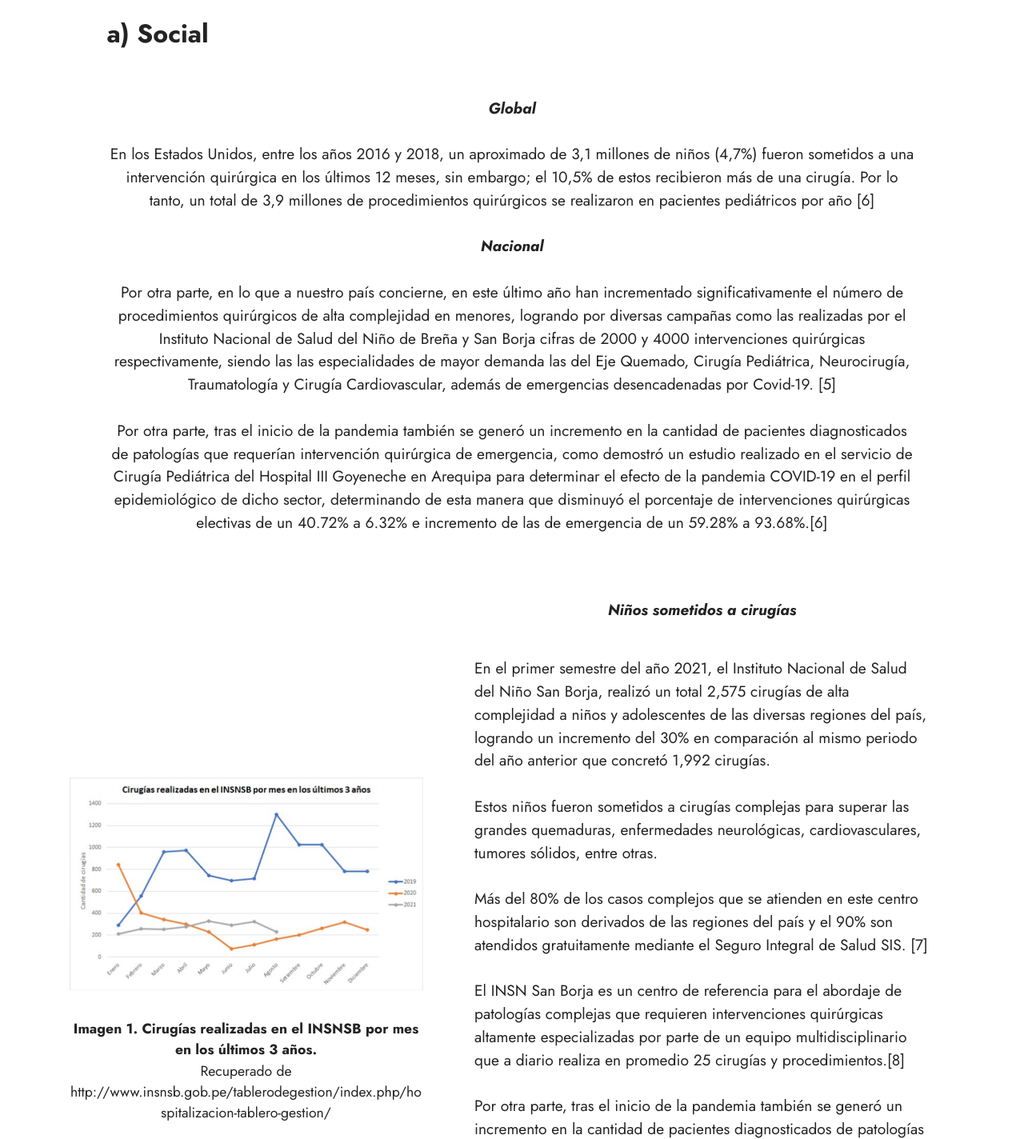
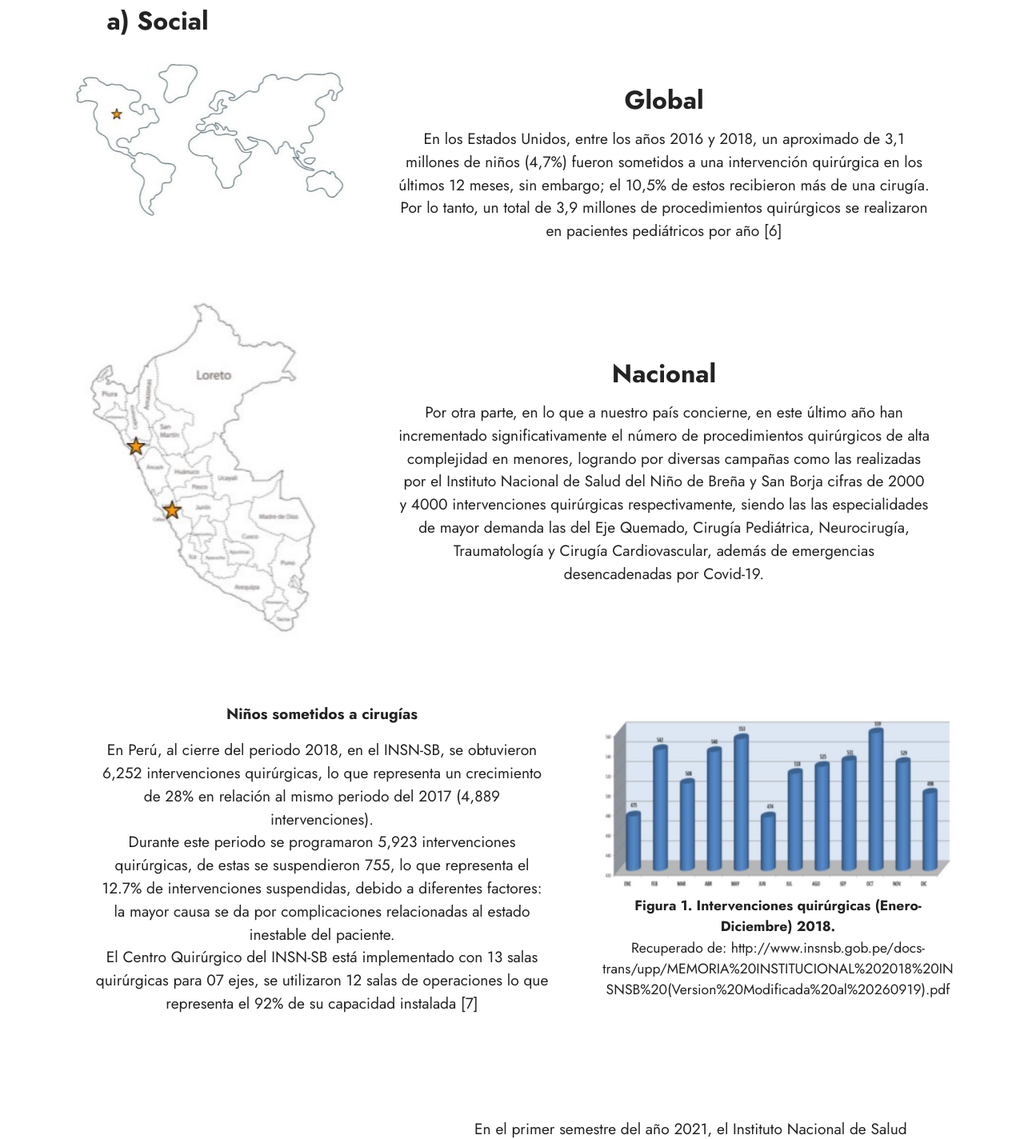
Before and after one commit to BIOD1-G4-5/equipo5-Rivas, a plain HTML site: page page6.html in a window 1280 px wide. Shown: the part 2078-3502 px from the top of the page at 80% size. Drawn offline with Linux system fonts and the light colour scheme; files whose address does not match are found by name.

Commit message:
create github pages

```diff
--- a/assets/mobirise/css/mbr-additional.css
+++ b/assets/mobirise/css/mbr-additional.css
@@ -2268,11 +2268,86 @@ a {
   color: #ffffff;
 }
 .cid-sJkQTY0sLQ {
-  padding-top: 3rem;
-  padding-bottom: 1rem;
+  padding-top: 2rem;
+  padding-bottom: 0rem;
   background-color: #ffffff;
 }
 .cid-sJkQTY0sLQ .mbr-text {
+  text-align: center;
+}
+.cid-sJZWgTivjn {
+  padding-top: 0rem;
+  padding-bottom: 0rem;
+  background-color: #ffffff;
+}
+@media (max-width: 991px) {
+  .cid-sJZWgTivjn .image-wrapper {
+    margin-bottom: 1rem;
+  }
+}
+.cid-sJZWgTivjn img {
+  width: 100%;
+}
+@media (min-width: 992px) {
+  .cid-sJZWgTivjn .text-wrapper {
+    padding: 2rem;
+  }
+}
+.cid-sJZWgTivjn .mbr-text {
+  text-align: center;
+}
+.cid-sJZWgTivjn .mbr-section-title {
+  text-align: center;
+}
+.cid-sJZWCEZI7G {
+  padding-top: 0rem;
+  padding-bottom: 0rem;
+  background-color: #ffffff;
+}
+@media (max-width: 991px) {
+  .cid-sJZWCEZI7G .image-wrapper {
+    margin-bottom: 1rem;
+  }
+}
+.cid-sJZWCEZI7G img {
+  width: 100%;
+}
+@media (min-width: 992px) {
+  .cid-sJZWCEZI7G .text-wrapper {
+    padding: 2rem;
+  }
+}
+.cid-sJZWCEZI7G .mbr-text {
+  text-align: center;
+}
+.cid-sJZWCEZI7G .mbr-section-title {
+  text-align: center;
+}
+.cid-sJZXPNx3q3 {
+  padding-top: 0rem;
+  padding-bottom: 2rem;
+  background-color: #ffffff;
+}
+@media (max-width: 991px) {
+  .cid-sJZXPNx3q3 .image-wrapper {
+    margin-bottom: 1rem;
+  }
+}
+.cid-sJZXPNx3q3 .row {
+  flex-direction: row-reverse;
+}
+.cid-sJZXPNx3q3 img {
+  width: 100%;
+}
+@media (min-width: 992px) {
+  .cid-sJZXPNx3q3 .text-wrapper {
+    padding: 2rem;
+  }
+}
+.cid-sJZXPNx3q3 .mbr-text {
+  text-align: center;
+}
+.cid-sJZXPNx3q3 .mbr-section-title {
   text-align: center;
 }
 .cid-sJkQJt9dMx {
--- a/index.html
+++ b/index.html
@@ -289,7 +289,7 @@
         </div>
 
     </div>
-</section><section style="background-color: #fff; font-family: -apple-system, BlinkMacSystemFont, 'Segoe UI', 'Roboto', 'Helvetica Neue', Arial, sans-serif; color:#aaa; font-size:12px; padding: 0; align-items: center; display: flex;"><a href="https://mobirise.site/m" style="flex: 1 1; height: 3rem; padding-left: 1rem;"></a><p style="flex: 0 0 auto; margin:0; padding-right:1rem;">Created with <a href="https://mobirise.site/b" style="color:#aaa;">Mobirise</a> themes</p></section><script src="assets/bootstrap/js/bootstrap.bundle.min.js"></script>  <script src="assets/parallax/jarallax.js"></script>  <script src="assets/smoothscroll/smooth-scroll.js"></script>  <script src="assets/ytplayer/index.js"></script>  <script src="assets/dropdown/js/navbar-dropdown.js"></script>  <script src="assets/theme/js/script.js"></script>
+</section><section style="background-color: #fff; font-family: -apple-system, BlinkMacSystemFont, 'Segoe UI', 'Roboto', 'Helvetica Neue', Arial, sans-serif; color:#aaa; font-size:12px; padding: 0; align-items: center; display: flex;"><a href="https://mobirise.site/b" style="flex: 1 1; height: 3rem; padding-left: 1rem;"></a><p style="flex: 0 0 auto; margin:0; padding-right:1rem;">Mobirise website maker - <a href="https://mobirise.site/n" style="color:#aaa;">Try here</a></p></section><script src="assets/bootstrap/js/bootstrap.bundle.min.js"></script>  <script src="assets/parallax/jarallax.js"></script>  <script src="assets/smoothscroll/smooth-scroll.js"></script>  <script src="assets/ytplayer/index.js"></script>  <script src="assets/dropdown/js/navbar-dropdown.js"></script>  <script src="assets/theme/js/script.js"></script>
 
 
  <div id="scrollToTop" class="scrollToTop mbr-arrow-up"><a style="text-align: center;"><i class="mbr-arrow-up-icon mbr-arrow-up-icon-cm cm-icon cm-icon-smallarrow-up"></i></a></div>
--- a/page6.html
+++ b/page6.html
@@ -187,13 +187,80 @@
     <div class="container">
         <div class="row justify-content-center">
             <div class="col-md-12 col-lg-11">
+                <h3 class="mbr-section-title mbr-fonts-style mb-4 display-2">
+                    <strong>a) Social</strong></h3>
 
-                <h4 class="mbr-section-subtitle mbr-fonts-style mb-4 display-2"><strong>a) Social</strong></h4>
-                <p class="mbr-text mbr-fonts-style display-7"><br><strong><em>Global</em></strong><strong><em><br></em></strong><br>En los Estados Unidos, entre los años 2016 y 2018, un aproximado de 3,1 millones de niños (4,7%) fueron sometidos a una intervención quirúrgica en los últimos 12 meses, sin embargo; el 10,5% de estos recibieron más de una cirugía. Por lo tanto, un total de 3,9 millones de procedimientos quirúrgicos se realizaron en pacientes pediátricos por año [6]<br><br><strong><em>Nacional
-</em></strong><br>
-<br>Por otra parte, en lo que a nuestro país concierne, en este último año han incrementado significativamente el número de procedimientos quirúrgicos de alta complejidad en menores, logrando por diversas campañas como las realizadas por el Instituto Nacional de Salud del Niño de Breña y San Borja cifras de 2000 y 4000 intervenciones quirúrgicas respectivamente, siendo las las especialidades de mayor demanda las del Eje Quemado, Cirugía Pediátrica, Neurocirugía, Traumatología y  Cirugía Cardiovascular, además de emergencias desencadenadas por Covid-19. [5]
-<br>
-<br> Por otra parte, tras el inicio de la pandemia también se generó un incremento en la cantidad de pacientes diagnosticados de patologías que requerían intervención quirúrgica de emergencia, como demostró un estudio realizado en el servicio de Cirugía Pediátrica del Hospital III Goyeneche en Arequipa para determinar el efecto de la pandemia COVID-19 en el perfil epidemiológico de dicho sector, determinando de esta manera que disminuyó el porcentaje de intervenciones quirúrgicas electivas de un 40.72% a 6.32% e incremento de las de emergencia de un 59.28% a 93.68%.[6]</p>
+                <p class="mbr-text mbr-fonts-style display-7"></p>
+            </div>
+        </div>
+    </div>
+</section>
+
+<section data-bs-version="5.1" class="image1 cid-sJZWgTivjn" id="image1-3k">
+
+
+
+
+    <div class="container">
+        <div class="row align-items-center">
+            <div class="col-12 col-lg-4">
+                <div class="image-wrapper">
+                    <img src="assets/images/global.jpeg" alt="Mobirise">
+                    <p class="mbr-description mbr-fonts-style pt-2 align-center display-4"><br><br></p>
+                </div>
+            </div>
+            <div class="col-12 col-lg">
+                <div class="text-wrapper">
+                    <h3 class="mbr-section-title mbr-fonts-style mb-3 display-2"><strong>Global</strong></h3>
+                    <p class="mbr-text mbr-fonts-style display-7">En los Estados Unidos, entre los años 2016 y 2018, un aproximado de 3,1 millones de niños (4,7%) fueron sometidos a una intervención quirúrgica en los últimos 12 meses, sin embargo; el 10,5% de estos recibieron más de una cirugía. Por lo tanto, un total de 3,9 millones de procedimientos quirúrgicos se realizaron en pacientes pediátricos por año [6]<br></p>
+                </div>
+            </div>
+        </div>
+    </div>
+</section>
+
+<section data-bs-version="5.1" class="image1 cid-sJZWCEZI7G" id="image1-3l">
+
+
+
+
+    <div class="container">
+        <div class="row align-items-center">
+            <div class="col-12 col-lg-4">
+                <div class="image-wrapper">
+                    <img src="assets/images/peru.jpg" alt="Mobirise">
+                    <p class="mbr-description mbr-fonts-style pt-2 align-center display-4"></p>
+                </div>
+            </div>
+            <div class="col-12 col-lg">
+                <div class="text-wrapper">
+                    <h3 class="mbr-section-title mbr-fonts-style mb-3 display-2"><strong>Nacional</strong></h3>
+                    <p class="mbr-text mbr-fonts-style display-7">Por otra parte, en lo que a nuestro país concierne, en este último año han incrementado significativamente el número de procedimientos quirúrgicos de alta complejidad en menores, logrando por diversas campañas como las realizadas por el Instituto Nacional de Salud del Niño de Breña y San Borja cifras de 2000 y 4000 intervenciones quirúrgicas respectivamente, siendo las las especialidades de mayor demanda las del Eje Quemado, Cirugía Pediátrica, Neurocirugía, Traumatología y Cirugía Cardiovascular, además de emergencias desencadenadas por Covid-19.<br></p>
+                </div>
+            </div>
+        </div>
+    </div>
+</section>
+
+<section data-bs-version="5.1" class="image2 cid-sJZXPNx3q3" id="image2-3m">
+
+
+
+
+    <div class="container">
+        <div class="row align-items-center">
+            <div class="col-12 col-lg-5">
+                <div class="image-wrapper">
+                    <img src="assets/images/figura1.jpeg" alt="Mobirise">
+                    <p class="mbr-description mbr-fonts-style mt-2 align-center display-4"><strong>Figura 1. Intervenciones quirúrgicas (Enero- Diciembre) 2018.</strong><br>Recuperado de: http://www.insnsb.gob.pe/docs-trans/upp/MEMORIA%20INSTITUCIONAL%202018%20INSNSB%20(Version%20Modificada%20al%20260919).pdf</p>
+                </div>
+            </div>
+            <div class="col-12 col-lg">
+                <div class="text-wrapper">
+                    <h3 class="mbr-section-title mbr-fonts-style mb-3 display-7"><strong>Niños sometidos a cirugías</strong></h3>
+                    <p class="mbr-text mbr-fonts-style display-7">En Perú, al cierre del periodo 2018, en el INSN-SB, se obtuvieron 6,252 intervenciones quirúrgicas, lo que representa un crecimiento de 28% en relación al mismo periodo del 2017 (4,889 intervenciones).
+<br>Durante este periodo se programaron 5,923 intervenciones quirúrgicas, de estas se suspendieron 755, lo que representa el 12.7% de intervenciones suspendidas, debido a diferentes factores: la mayor causa se da por complicaciones relacionadas al estado inestable del paciente.<br>El Centro Quirúrgico del INSN-SB está implementado con 13 salas quirúrgicas para 07 ejes, se utilizaron 12 salas de operaciones lo que representa el 92% de su capacidad instalada [7]</p>
+                </div>
             </div>
         </div>
     </div>
@@ -210,16 +277,16 @@
                 <div class="image-wrapper">
                     <img src="assets/images/grafica1.jpeg" alt="Mobirise">
                     <p class="mbr-description mbr-fonts-style pt-2 align-center display-4"><strong>
-                    </strong><br><strong>Imagen 1. Cirugías realizadas en el INSNSB por mes en los últimos 3 años.</strong><br>Recuperado de http://www.insnsb.gob.pe/tablerodegestion/index.php/hospitalizacion-tablero-gestion/</p>
+                    </strong><br><strong>Figura 2. Cirugías realizadas en el INSNSB por mes en los últimos 3 años.</strong><br>Recuperado de: http://www.insnsb.gob.pe/tablerodegestion/index.php/hospitalizacion-tablero-gestion/</p>
                 </div>
             </div>
             <div class="col-12 col-lg">
                 <div class="text-wrapper">
-                    <h3 class="mbr-section-title mbr-fonts-style mb-3 display-7"><em><strong>Niños sometidos a cirugías</strong></em></h3>
-                    <p class="mbr-text mbr-fonts-style display-7"><br>En el primer semestre del año 2021, el Instituto Nacional de Salud del Niño San Borja, realizó un total 2,575 cirugías de alta complejidad a niños y adolescentes de las diversas regiones del país, logrando un incremento del 30% en comparación al mismo periodo del año anterior que concretó 1,992 cirugías.<br>
+
+                    <p class="mbr-text mbr-fonts-style display-7">En el primer semestre del año 2021, el Instituto Nacional de Salud del Niño San Borja, realizó un total 2,575 cirugías de alta complejidad a niños y adolescentes de las diversas regiones del país, logrando un incremento del 30% en comparación al mismo periodo del año anterior que concretó 1,992 cirugías.<br>
 <br>Estos niños fueron sometidos a cirugías complejas para superar las grandes quemaduras, enfermedades neurológicas, cardiovasculares, tumores sólidos, entre otras.
-<br><br>Más del 80% de los casos complejos que se atienden en este centro hospitalario son derivados de las regiones del país y el 90% son atendidos gratuitamente mediante el Seguro Integral de Salud SIS. [7]<br>
-<br>El INSN San Borja es un centro de referencia para el abordaje de patologías complejas que requieren intervenciones quirúrgicas altamente especializadas por parte de un equipo multidisciplinario que a diario realiza en promedio 25 cirugías y procedimientos.[8]<br><br>Por otra parte, tras el inicio de la pandemia también se generó un incremento en la cantidad de pacientes diagnosticados de patologías que requerían intervención quirúrgica de emergencia, como demostró un estudio realizado en el servicio de Cirugía Pediátrica del Hospital III Goyeneche en Arequipa para determinar el efecto de la pandemia COVID-19 en el perfil epidemiológico de dicho sector, determinando de esta manera que disminuyó el porcentaje de intervenciones quirúrgicas electivas de un 40.72% a 6.32% e incremento de las de emergencia de un 59.28% a 93.68%. [9]<br></p>
+<br><br>Más del 80% de los casos complejos que se atienden en este centro hospitalario son derivados de las regiones del país y el 90% son atendidos gratuitamente mediante el Seguro Integral de Salud SIS. [8]<br>
+<br>El INSN San Borja es un centro de referencia para el abordaje de patologías complejas que requieren intervenciones quirúrgicas altamente especializadas por parte de un equipo multidisciplinario que a diario realiza en promedio 25 cirugías y procedimientos.[9]<br><br></p>
                 </div>
             </div>
         </div>
@@ -233,7 +300,7 @@
             <div class="col-md-12 col-lg-11">
 
                 <h4 class="mbr-section-subtitle mbr-fonts-style mb-4 display-2"><strong>b) Económico</strong></h4>
-                <p class="mbr-text mbr-fonts-style display-7">A lo largo de esta coyuntura la necesidad de monitores de signos vitales ha incrementado, dando como resultado que los hospitales adquieran este tipo de equipos biomédicos. Según un plan anual de contrataciones del MINSA del año 2020 podemos observar que la adquisición de estos monitores en su mayoría están estandarizados para niños y adultos teniendo un precio muy elevado. En el mes de julio hubo una adquisición de un monitor de funciones vitales de 8 parámetros teniendo un valor de 3,744,000.00 soles, en el mes de noviembre hubo otra adquisición de 4 monitores de 8 parámetros con un valor de 6,403,000.00 soles y un monitor de 5 parámetros con un valor de 148,945.00 soles [10]. En el hospital 2 de Mayo, en un informe de transferencia de gestión entre los meses de noviembre del 2020 y febrero del 2021 se pudieron obtener datos de la adquisición de 2 monitores de 5 parámetros con un valor de 200,000.00 y un monitor de 8 parámetros con un valor de 75,000.00 soles. [11] Otro caso similar es el de la adquisición de estos equipos en el distrito de Ate Vitarte, el hospital adquirió 36 monitores de 8 parámetros teniendo un valor total de 4,140,000.00 soles y dando un costo estimado de mantenimiento de 378,000.00 soles. [12]</p>
+                <p class="mbr-text mbr-fonts-style display-7">A lo largo de esta coyuntura la necesidad de monitores de signos vitales ha incrementado, dando como resultado que los hospitales adquieran este tipo de equipos biomédicos. Según un plan anual de contrataciones del MINSA del año 2020 podemos observar que la adquisición de estos monitores en su mayoría están estandarizados para niños y adultos teniendo un precio muy elevado. <br><br>En el mes de julio hubo una adquisición de un monitor de funciones vitales de 8 parámetros teniendo un valor de 3,744,000.00 soles, en el mes de noviembre hubo otra adquisición de <strong>4 monitores de 8 parámetros con un valor de 6,403,000.00 soles</strong> y un <strong>monitor de 5 parámetros con un valor de 148,945.00 soles</strong> [10]. En el hospital 2 de Mayo, en un informe de transferencia de gestión entre los meses de noviembre del 2020 y febrero del 2021 se pudieron obtener datos de la adquisición de<strong> 2 monitores de 5 parámetros con un valor de 200,000.00</strong> y <strong>un monitor de 8 parámetros con un valor de 75,000.00 soles. </strong>[11] Otro caso similar es el de la adquisición de estos equipos en el distrito de Ate Vitarte, el hospital adquirió 36 monitores de 8 parámetros teniendo un valor total de 4,140,000.00 soles y dando un costo estimado de mantenimiento de 378,000.00 soles. [12]</p>
             </div>
         </div>
     </div>
@@ -267,14 +334,19 @@
 <br>2. Vital Signs, Cleveland Clinic. https://my.clevelandclinic.org/health/articles/10881-vital-signs<br>
 <br>3. Complete Guide Vital Signs Monitor. https://www.getmedcheck.com/wp-content/uploads/2018/12/Complete-Guide-Vital-SignsMonitor.pdf<br>
 <br>4. Vital Signs Monitor | USA Medical Surgical.com . https://www.usamedicalsurgical.com/vital-signs-monitors/<br>
-<br>5. M. Smith, «How to Read a Vital Signs Monitor», WebMD. https://www.webmd.com/cancer/vital-signs-monitor<br><br></p>
+<br>5. M. Smith, «How to Read a Vital Signs Monitor», WebMD. https://www.webmd.com/cancer/vital-signs-monitor<br><br>6. J. A. Rabbitts and C. B. Groenewald, “Epidemiology of Pediatric Surgery in the United States,” Paediatric Anaesthesia, vol. 30, no. 10, pp. 1083–1090, 2020, doi: 10.1111/pan.13993<br><br>7. Insnsb.gob.pe. 2021. MEMORIA INSTITUCIONAL 2018 INSNSB. [online] Available at: http://www.insnsb.gob.pe/docs trans/upp/MEMORIA%20INSTITUCIONAL%202018%20INSNSB%20(Version%20Modificada%20al%20260919).pdf<br><br>8. The Vital Pieces of Medical Equipment for Patient Vitals. https://www.futurehealthconcepts.com/blog/posts/the-vital-pieces-of-medical-equipment-f
+<br>or-patient-vitals.html
+<br><br>9.  «Vital Signs Monitors from Welch Allyn, Sun Tech &amp; More - Medical Device Depot, Inc. https://www.medicaldevicedepot.com/Vital-Signs-Monitors-s/259.html<br><br>10. MINSA. (2020, 8 de diciembre). Hoja de envío de trámite general. https://www.minsa.gob.pe/Recursos/OTRANS/03AdquisicionBS/Archivos/paac/2020/Evaluacion_PAAC_112020.pdf__cf_chl_captcha_tk__=pmd_HdvCi.NPeBbC_yL3NbPojq7KZ9OqBH7JgJY5ikXFhBM-1631107206-0-gqNtZGzNAxCjcnBszQe9
+<br><br>11. Ministerio de Salud. Informe de transferencia de gestión.
+<br>https://cdn.www.gob.pe/uploads/document/file/1751525/DGOS%20-%20Hospital%20Nacional%20Dos%20de%20Mayo.pdf<br>
+<br>12. Ministerio de Salud. Recepción de ventiladores adulto pediátrico y verificación del número de profesionales y técnicos de la salud en el hospital emergencia Ate Vitarte. 2020. [Internet]. Recuperado de: https://apps8.contraloria.gob.pe/SPIC/srvDownload/ViewPDF?CRES_CODIGO=2020CSI019100027&amp;TIPOARCHIVO=IS<br><br></p>
 
                     </div>
                 </div>
             </div>
         </div>
     </div>
-</section><section style="background-color: #fff; font-family: -apple-system, BlinkMacSystemFont, 'Segoe UI', 'Roboto', 'Helvetica Neue', Arial, sans-serif; color:#aaa; font-size:12px; padding: 0; align-items: center; display: flex;"><a href="https://mobirise.site/e" style="flex: 1 1; height: 3rem; padding-left: 1rem;"></a><p style="flex: 0 0 auto; margin:0; padding-right:1rem;">Mobirise web creator - <a href="https://mobirise.site/n" style="color:#aaa;">Check this</a></p></section><script src="assets/bootstrap/js/bootstrap.bundle.min.js"></script>  <script src="assets/parallax/jarallax.js"></script>  <script src="assets/smoothscroll/smooth-scroll.js"></script>  <script src="assets/ytplayer/index.js"></script>  <script src="assets/dropdown/js/navbar-dropdown.js"></script>  <script src="assets/theme/js/script.js"></script>
+</section><section style="background-color: #fff; font-family: -apple-system, BlinkMacSystemFont, 'Segoe UI', 'Roboto', 'Helvetica Neue', Arial, sans-serif; color:#aaa; font-size:12px; padding: 0; align-items: center; display: flex;"><a href="https://mobirise.site/d" style="flex: 1 1; height: 3rem; padding-left: 1rem;"></a><p style="flex: 0 0 auto; margin:0; padding-right:1rem;">Website <a href="https://mobirise.site/f" style="color:#aaa;">was designed</a> with Mobirise</p></section><script src="assets/bootstrap/js/bootstrap.bundle.min.js"></script>  <script src="assets/parallax/jarallax.js"></script>  <script src="assets/smoothscroll/smooth-scroll.js"></script>  <script src="assets/ytplayer/index.js"></script>  <script src="assets/dropdown/js/navbar-dropdown.js"></script>  <script src="assets/theme/js/script.js"></script>
 
 
  <div id="scrollToTop" class="scrollToTop mbr-arrow-up"><a style="text-align: center;"><i class="mbr-arrow-up-icon mbr-arrow-up-icon-cm cm-icon cm-icon-smallarrow-up"></i></a></div>
```
Also changed, not shown: assets/images/hashes.json (+1 -1 lines), page10.html (+1 -1 lines), page11.html (+1 -1 lines), page2.html (+1 -1 lines), page3.html (+1 -1 lines), page4.html (+1 -1 lines), page5.html (+1 -1 lines), page8.html (+9 -9 lines), page9.html (+1 -1 lines), assets/images/figura1.jpeg (added), assets/images/global.jpeg (added), assets/images/mapas-de-empata.jpg (added), assets/images/peru.jpg (added), assets/images/problem-statement-1.jpg (added), 2 more files, 1 other file.
